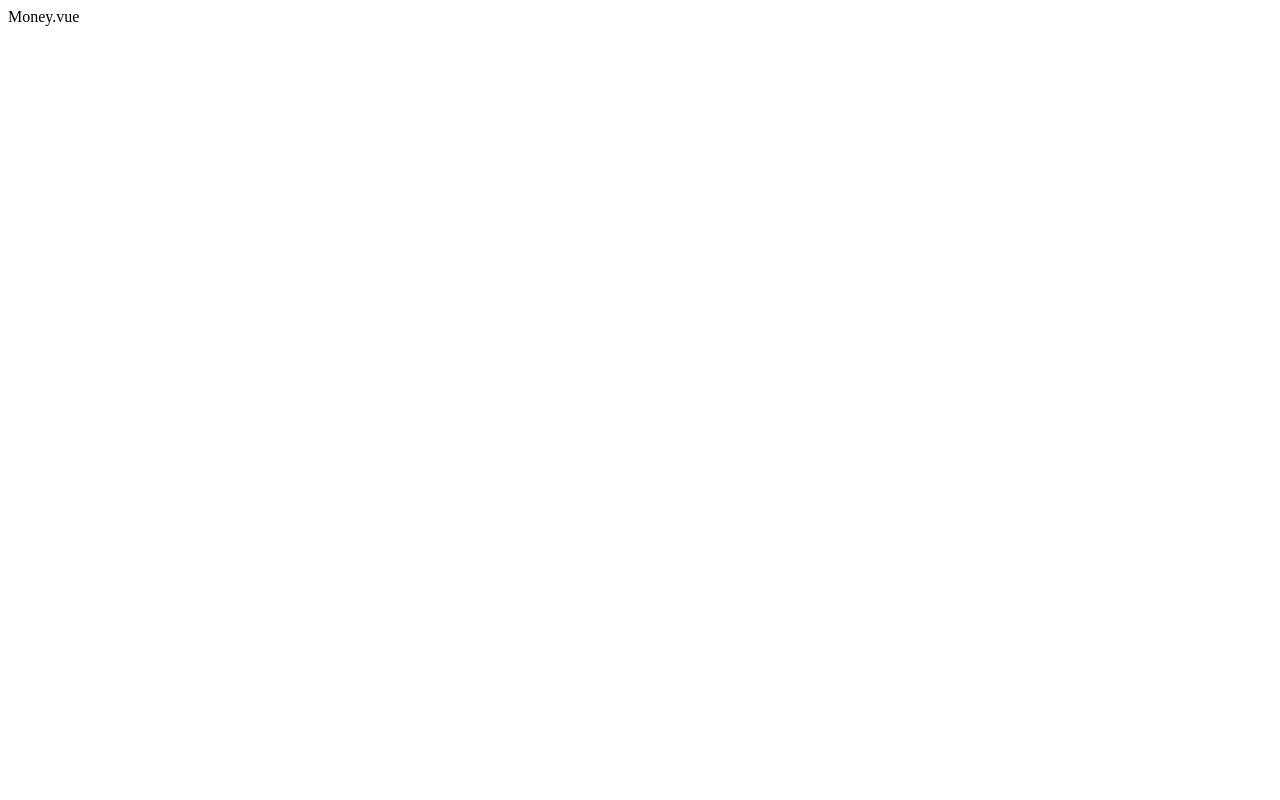
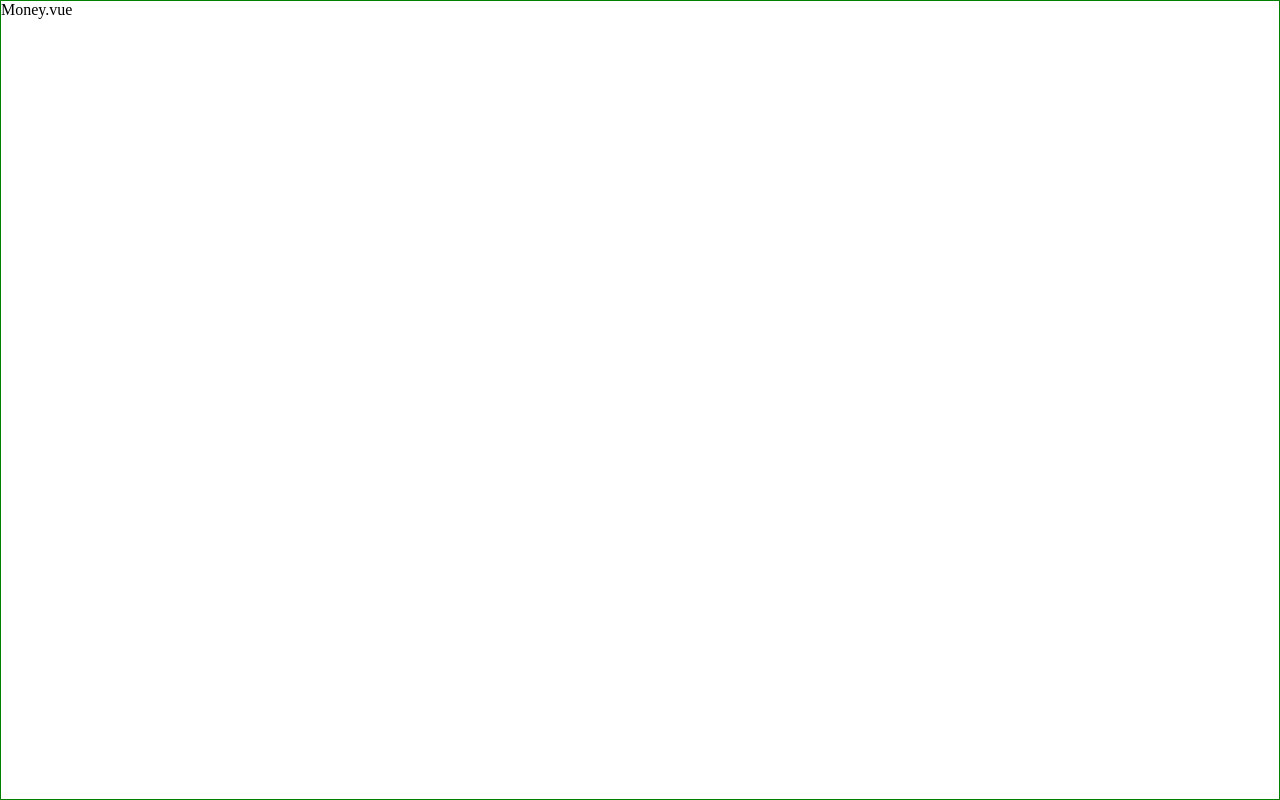
Before and after one commit to lxh6688/morney, a Vue app: page /#/money in a window 1280 px wide. Built offline with nearby package versions, Linux system fonts and the light colour scheme; the HTML template or start-up script is replaced by a standard one.

Commit message:
修改money页面样式

```diff
--- a/src/App.vue
+++ b/src/App.vue
@@ -6,6 +6,11 @@
 </template>
 
 <style lang="scss">
+*{
+  margin: 0;
+  padding: 0;
+  box-sizing: border-box;
+}
 #app {
   font-family: Avenir, Helvetica, Arial, sans-serif;
   -webkit-font-smoothing: antialiased;
--- a/src/components/Nav.vue
+++ b/src/components/Nav.vue
@@ -1,6 +1,6 @@
 <template>
     <div>
-        <div>
+        <div class="nav">
             <router-link to="/money">记账</router-link>
             |
             <router-link to="/labels">标签</router-link>
@@ -16,6 +16,8 @@
     })
 </script>
 
-<style scoped>
-
+<style lang="scss" scoped>
+.nav{
+    border:1px solid red;
+}
 </style>
--- a/src/views/Labels.vue
+++ b/src/views/Labels.vue
@@ -11,6 +11,6 @@
     })
 </script>
 
-<style scoped>
+<style lang="scss" scoped>
 
 </style>
--- a/src/views/Money.vue
+++ b/src/views/Money.vue
@@ -1,6 +1,8 @@
 <template>
-    <div>
-        Money.vue
+    <div class="nav-wrapper">
+        <div class="content">
+            Money.vue
+        </div>
         <Nav/>
     </div>
 </template>
@@ -11,6 +13,15 @@
     })
 </script>
 
-<style scoped>
-
+<style lang="scss" scoped>
+.nav-wrapper{
+    border:1px solid green;
+    display: flex;
+    flex-direction: column;
+    height:100vh;
+}
+.content{
+    overflow: auto;
+    flex-grow:1;
+}
 </style>
--- a/src/views/Statistics.vue
+++ b/src/views/Statistics.vue
@@ -11,6 +11,6 @@
     })
 </script>
 
-<style scoped>
+<style lang="scss" scoped>
 
 </style>
```
